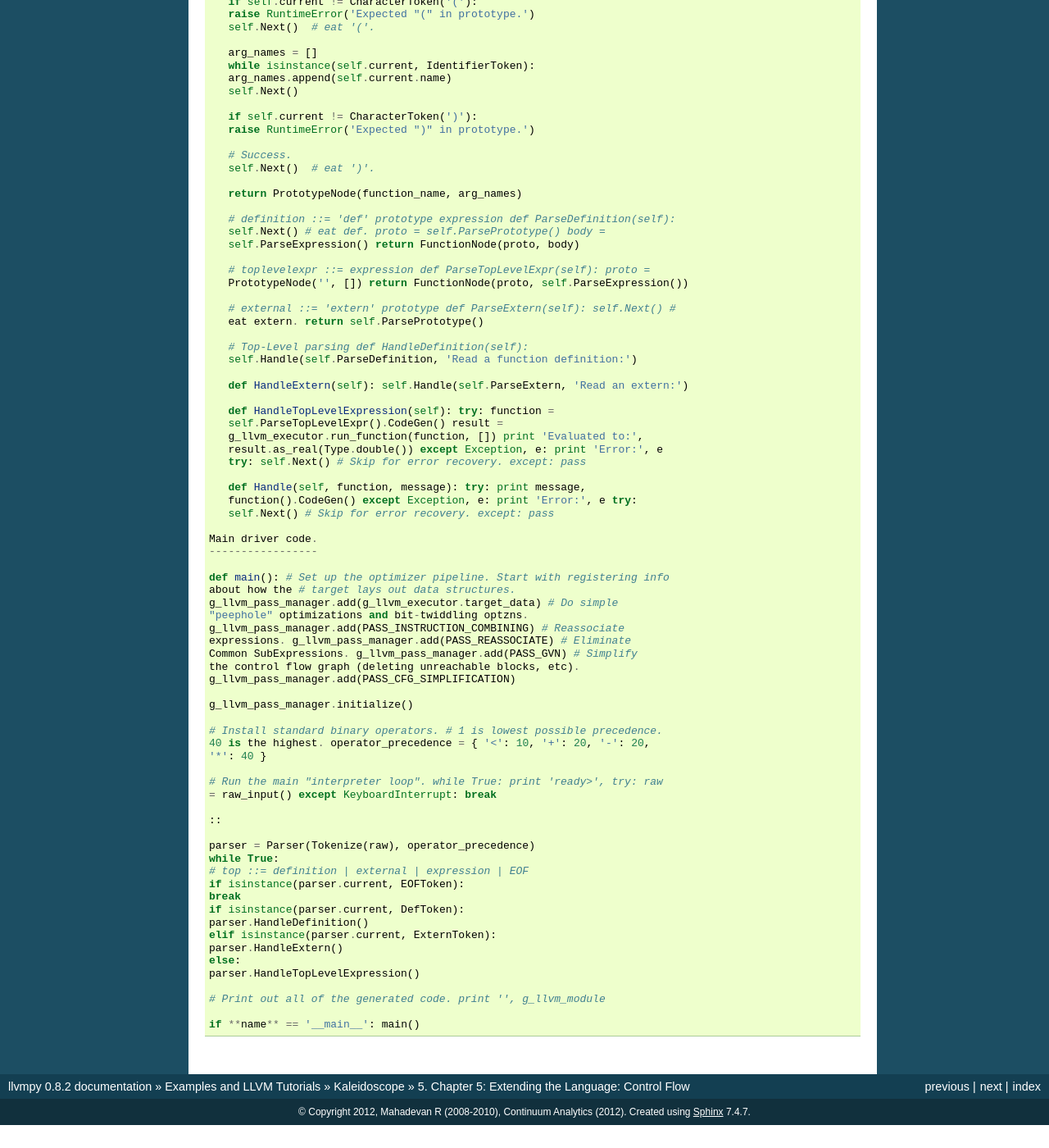
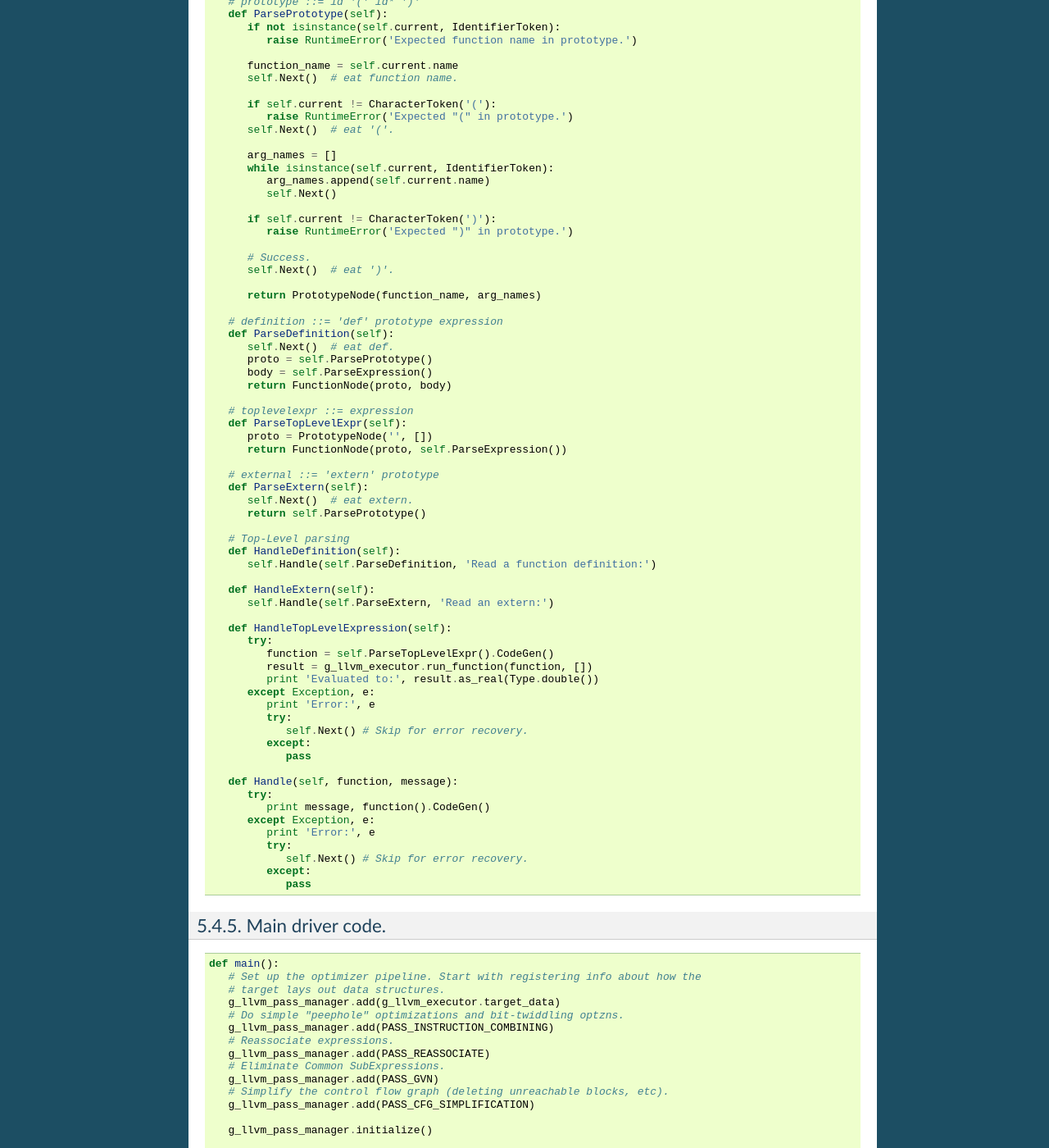
Before and after one commit to llvmpy/llvmpy, a Sphinx documentation site: the page built from docs/source/doc/kaleidoscope/PythonLangImpl5.rst, in a window 1280 px wide and 1400 px high, scrolled down 19417 px. Shown: the whole window at 82% size. Built offline with Sphinx 7.4.7, drawn with Linux system fonts in a browser that asks for light colours; before the commit the page ends 20789 px from its top, so only the background shows below that; some of the changed lines change nothing that is shown; some of the changed text lies outside the part shown.

Commit message:
Finished editing PythonLangImpl5.rst

```diff
--- a/docs/source/doc/kaleidoscope/PythonLangImpl5.rst
+++ b/docs/source/doc/kaleidoscope/PythonLangImpl5.rst
@@ -114,13 +114,13 @@ To represent the new expression we add a new AST node for it:
    # Expression class for if/then/else.
    class IfExpressionNode(ExpressionNode):
 
-   def __init__(self, condition, then_branch, else_branch):
-      self.condition = condition
-      self.then_branch = then_branch
-      self.else_branch = else_branch
-
-   def CodeGen(self):
-      ...
+      def __init__(self, condition, then_branch, else_branch):
+         self.condition = condition
+         self.then_branch = then_branch
+         self.else_branch = else_branch
+
+      def CodeGen(self):
+         ...
 
 
 
@@ -1257,7 +1257,8 @@ Parser
 
       def __init__(self, tokens, binop_precedence):
          self.tokens = tokens
-         self.binop_precedence = binop_precedence self.Next()
+         self.binop_precedence = binop_precedence
+         self.Next()
 
       # Provide a simple token buffer. Parser.current is the current token the
       # parser is looking at. Parser.Next() reads another token from the lexer and
@@ -1279,7 +1280,7 @@ Parser
          self.Next()  # eat identifier.
 
          if self.current != CharacterToken('('):  # Simple variable reference.
-         return VariableExpressionNode(identifier_name)
+            return VariableExpressionNode(identifier_name)
 
          # Call.
          self.Next()  # eat '('.
@@ -1375,131 +1376,173 @@ Parser
 
          return ForExpressionNode(loop_variable, start, end, step, body)
 
-      # primary ::= identifierexpr | numberexpr | parenexpr | ifexpr |
-      forexpr def ParsePrimary(self): if isinstance(self.current,
-      IdentifierToken): return self.ParseIdentifierExpr() elif
-      isinstance(self.current, NumberToken): return self.ParseNumberExpr()
-      elif isinstance(self.current, IfToken): return self.ParseIfExpr() elif
-      isinstance(self.current, ForToken): return self.ParseForExpr() elif
-      self.current == CharacterToken('('): return self.ParseParenExpr() else:
-      raise RuntimeError('Unknown token when expecting an expression.')
-
-      # binoprhs ::= (operator primary)* def ParseBinOpRHS(self, left,
-      left_precedence): # If this is a binary operator, find its precedence.
-      while True: precedence = self.GetCurrentTokenPrecedence()
-
-      ::
-
-      # If this is a binary operator that binds at least as tightly as the
-      # current one, consume it; otherwise we are done.
-      if precedence < left_precedence:
-      return left
-
-      binary_operator = self.current.char
-      self.Next()  # eat the operator.
-
-      # Parse the primary expression after the binary operator.
-      right = self.ParsePrimary()
-
-      # If binary_operator binds less tightly with right than the operator after
-      # right, let the pending operator take right as its left.
-      next_precedence = self.GetCurrentTokenPrecedence()
-      if precedence < next_precedence:
-      right = self.ParseBinOpRHS(right, precedence + 1)
-
-      # Merge left/right.
-      left = BinaryOperatorExpressionNode(binary_operator, left, right)
-
-      # expression ::= primary binoprhs def ParseExpression(self): left =
-      self.ParsePrimary() return self.ParseBinOpRHS(left, 0)
-
-      # prototype ::= id '(' id* ')' def ParsePrototype(self): if not
-      isinstance(self.current, IdentifierToken): raise RuntimeError('Expected
-      function name in prototype.')
-
-      ::
-
-      function_name = self.current.name
-      self.Next()  # eat function name.
-
-      if self.current != CharacterToken('('):
-      raise RuntimeError('Expected "(" in prototype.')
-      self.Next()  # eat '('.
-
-      arg_names = []
-      while isinstance(self.current, IdentifierToken):
-      arg_names.append(self.current.name)
-      self.Next()
-
-      if self.current != CharacterToken(')'):
-      raise RuntimeError('Expected ")" in prototype.')
-
-      # Success.
-      self.Next()  # eat ')'.
-
-      return PrototypeNode(function_name, arg_names)
-
-      # definition ::= 'def' prototype expression def ParseDefinition(self):
-      self.Next() # eat def. proto = self.ParsePrototype() body =
-      self.ParseExpression() return FunctionNode(proto, body)
-
-      # toplevelexpr ::= expression def ParseTopLevelExpr(self): proto =
-      PrototypeNode('', []) return FunctionNode(proto, self.ParseExpression())
-
-      # external ::= 'extern' prototype def ParseExtern(self): self.Next() #
-      eat extern. return self.ParsePrototype()
-
-      # Top-Level parsing def HandleDefinition(self):
-      self.Handle(self.ParseDefinition, 'Read a function definition:')
-
-      def HandleExtern(self): self.Handle(self.ParseExtern, 'Read an extern:')
-
-      def HandleTopLevelExpression(self): try: function =
-      self.ParseTopLevelExpr().CodeGen() result =
-      g_llvm_executor.run_function(function, []) print 'Evaluated to:',
-      result.as_real(Type.double()) except Exception, e: print 'Error:', e
-      try: self.Next() # Skip for error recovery. except: pass
-
-      def Handle(self, function, message): try: print message,
-      function().CodeGen() except Exception, e: print 'Error:', e try:
-      self.Next() # Skip for error recovery. except: pass
-
-   Main driver code.
-   -----------------
-
-   def main(): # Set up the optimizer pipeline. Start with registering info
-   about how the # target lays out data structures.
-   g_llvm_pass_manager.add(g_llvm_executor.target_data) # Do simple
-   "peephole" optimizations and bit-twiddling optzns.
-   g_llvm_pass_manager.add(PASS_INSTRUCTION_COMBINING) # Reassociate
-   expressions. g_llvm_pass_manager.add(PASS_REASSOCIATE) # Eliminate
-   Common SubExpressions. g_llvm_pass_manager.add(PASS_GVN) # Simplify
-   the control flow graph (deleting unreachable blocks, etc).
-   g_llvm_pass_manager.add(PASS_CFG_SIMPLIFICATION)
-
-   g_llvm_pass_manager.initialize()
-
-   # Install standard binary operators. # 1 is lowest possible precedence.
-   40 is the highest. operator_precedence = { '<': 10, '+': 20, '-': 20,
-   '*': 40 }
-
-   # Run the main "interpreter loop". while True: print 'ready>', try: raw
-   = raw_input() except KeyboardInterrupt: break
-
-   ::
-
-   parser = Parser(Tokenize(raw), operator_precedence)
-   while True:
-   # top ::= definition | external | expression | EOF
-   if isinstance(parser.current, EOFToken):
-   break
-   if isinstance(parser.current, DefToken):
-   parser.HandleDefinition()
-   elif isinstance(parser.current, ExternToken):
-   parser.HandleExtern()
-   else:
-   parser.HandleTopLevelExpression()
-
-   # Print out all of the generated code. print '', g_llvm_module
-
-   if **name** == '__main__': main()
+      # primary ::= identifierexpr | numberexpr | parenexpr | ifexpr | forexpr
+      def ParsePrimary(self):
+         if isinstance(self.current, IdentifierToken):
+            return self.ParseIdentifierExpr()
+         elif isinstance(self.current, NumberToken):
+            return self.ParseNumberExpr()
+         elif isinstance(self.current, IfToken):
+            return self.ParseIfExpr()
+         elif isinstance(self.current, ForToken):
+            return self.ParseForExpr()
+         elif self.current == CharacterToken('('):
+            return self.ParseParenExpr()
+         else:
+            raise RuntimeError('Unknown token when expecting an expression.')
+
+      # binoprhs ::= (operator primary)*
+      def ParseBinOpRHS(self, left, left_precedence):
+         # If this is a binary operator, find its precedence.
+         while True:
+            precedence = self.GetCurrentTokenPrecedence()
+
+            # If this is a binary operator that binds at least as tightly as the
+            # current one, consume it; otherwise we are done.
+            if precedence < left_precedence:
+               return left
+
+            binary_operator = self.current.char
+            self.Next()  # eat the operator.
+
+            # Parse the primary expression after the binary operator.
+            right = self.ParsePrimary()
+
+            # If binary_operator binds less tightly with right than the operator after
+            # right, let the pending operator take right as its left.
+            next_precedence = self.GetCurrentTokenPrecedence()
+            if precedence < next_precedence:
+               right = self.ParseBinOpRHS(right, precedence + 1)
+
+            # Merge left/right.
+            left = BinaryOperatorExpressionNode(binary_operator, left, right)
+
+      # expression ::= primary binoprhs
+      def ParseExpression(self):
+         left = self.ParsePrimary()
+         return self.ParseBinOpRHS(left, 0)
+
+      # prototype ::= id '(' id* ')'
+      def ParsePrototype(self):
+         if not isinstance(self.current, IdentifierToken):
+            raise RuntimeError('Expected function name in prototype.')
+
+         function_name = self.current.name
+         self.Next()  # eat function name.
+
+         if self.current != CharacterToken('('):
+            raise RuntimeError('Expected "(" in prototype.')
+         self.Next()  # eat '('.
+
+         arg_names = []
+         while isinstance(self.current, IdentifierToken):
+            arg_names.append(self.current.name)
+            self.Next()
+
+         if self.current != CharacterToken(')'):
+            raise RuntimeError('Expected ")" in prototype.')
+
+         # Success.
+         self.Next()  # eat ')'.
+
+         return PrototypeNode(function_name, arg_names)
+
+      # definition ::= 'def' prototype expression
+      def ParseDefinition(self):
+         self.Next()  # eat def.
+         proto = self.ParsePrototype()
+         body = self.ParseExpression()
+         return FunctionNode(proto, body)
+
+      # toplevelexpr ::= expression
+      def ParseTopLevelExpr(self):
+         proto = PrototypeNode('', [])
+         return FunctionNode(proto, self.ParseExpression())
+
+      # external ::= 'extern' prototype
+      def ParseExtern(self):
+         self.Next()  # eat extern.
+         return self.ParsePrototype()
+
+      # Top-Level parsing
+      def HandleDefinition(self):
+         self.Handle(self.ParseDefinition, 'Read a function definition:')
+
+      def HandleExtern(self):
+         self.Handle(self.ParseExtern, 'Read an extern:')
+
+      def HandleTopLevelExpression(self):
+         try:
+            function = self.ParseTopLevelExpr().CodeGen()
+            result = g_llvm_executor.run_function(function, [])
+            print 'Evaluated to:', result.as_real(Type.double())
+         except Exception, e:
+            print 'Error:', e
+            try:
+               self.Next() # Skip for error recovery.
+            except:
+               pass
+
+      def Handle(self, function, message):
+         try:
+            print message, function().CodeGen()
+         except Exception, e:
+            print 'Error:', e
+            try:
+               self.Next() # Skip for error recovery.
+            except:
+               pass
+
+Main driver code.
+-----------------
+
+.. code-block:: python
+
+   def main():
+      # Set up the optimizer pipeline. Start with registering info about how the
+      # target lays out data structures.
+      g_llvm_pass_manager.add(g_llvm_executor.target_data)
+      # Do simple "peephole" optimizations and bit-twiddling optzns.
+      g_llvm_pass_manager.add(PASS_INSTRUCTION_COMBINING)
+      # Reassociate expressions.
+      g_llvm_pass_manager.add(PASS_REASSOCIATE)
+      # Eliminate Common SubExpressions.
+      g_llvm_pass_manager.add(PASS_GVN)
+      # Simplify the control flow graph (deleting unreachable blocks, etc).
+      g_llvm_pass_manager.add(PASS_CFG_SIMPLIFICATION)
+
+      g_llvm_pass_manager.initialize()
+
+      # Install standard binary operators.
+      # 1 is lowest possible precedence. 40 is the highest.
+      operator_precedence = {
+         '<': 10,
+         '+': 20,
+         '-': 20,
+         '*': 40
+      }
+
+      # Run the main "interpreter loop".
+      while True:
+         print 'ready>',
+         try:
+            raw = raw_input()
+         except KeyboardInterrupt:
+            break
+
+         parser = Parser(Tokenize(raw), operator_precedence)
+         while True:
+            # top ::= definition | external | expression | EOF
+            if isinstance(parser.current, EOFToken):
+               break
+            if isinstance(parser.current, DefToken):
+               parser.HandleDefinition()
+            elif isinstance(parser.current, ExternToken):
+               parser.HandleExtern()
+            else:
+               parser.HandleTopLevelExpression()
+
+      # Print out all of the generated code. print '', g_llvm_module
+
+   if __name__ == '__main__':
+      main()
```
